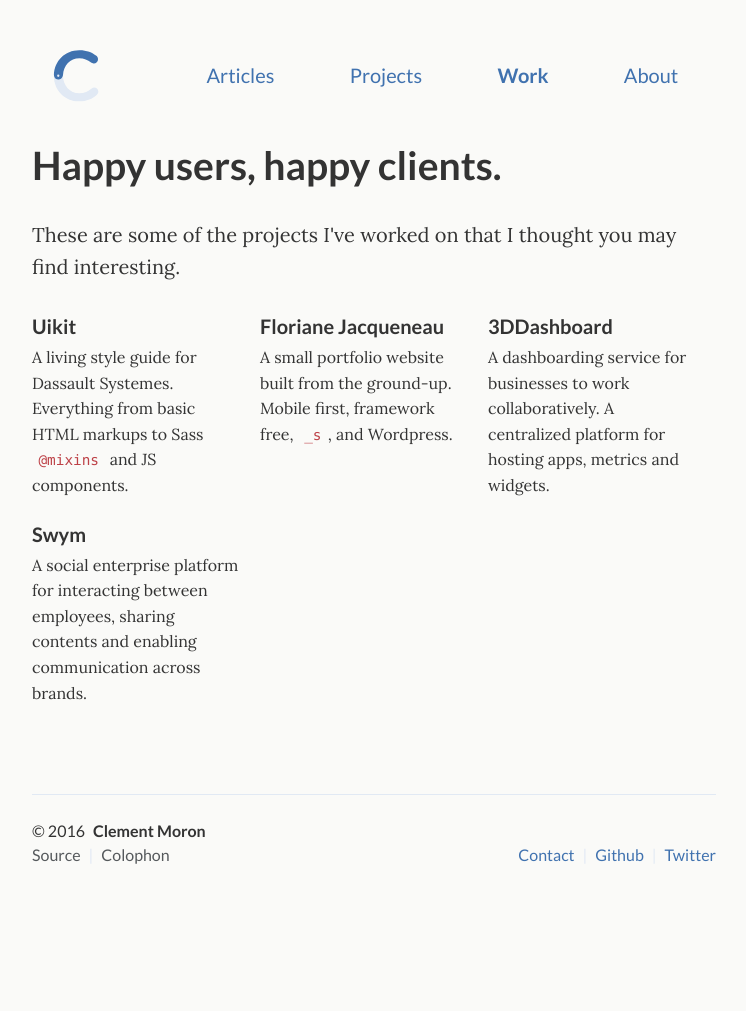
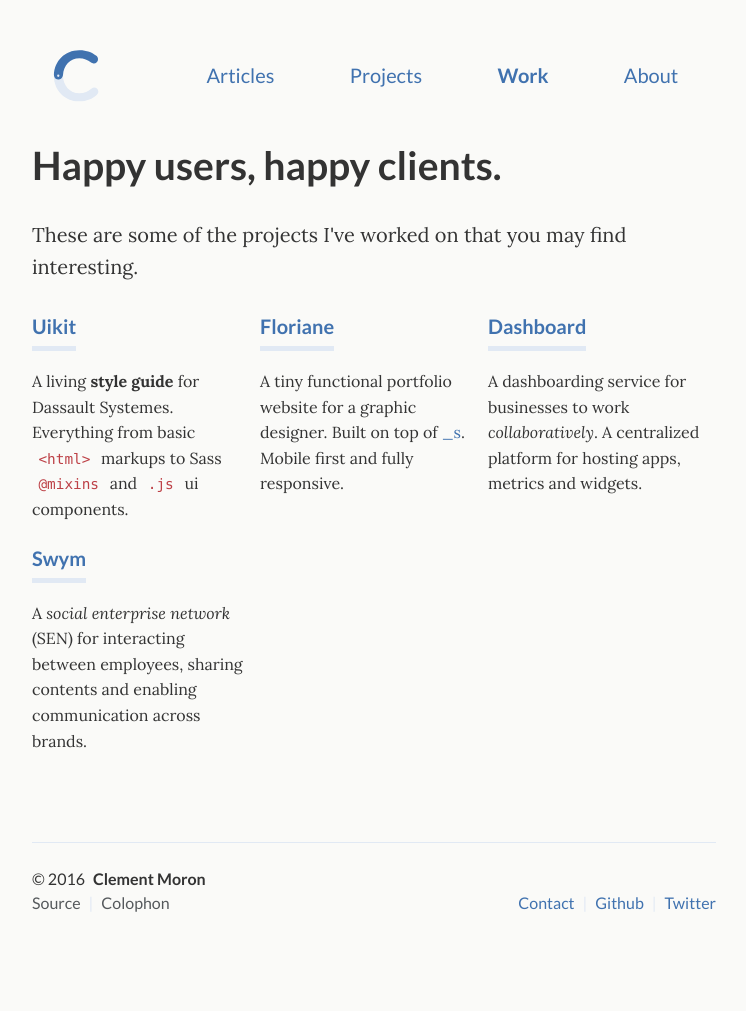
Before and after one commit to clenemt/clenemt.dev, a Jekyll site: the page built from _pages/work.html, in a window 1280 px wide. Shown: the whole page, without its empty margins (266-1012 px from the left). Built offline with Jekyll 4.4.1, drawn with Linux system fonts in a browser that asks for light colours; before the commit the page ends 963 px from its top, so only the background shows below that.

Commit message:
Fix wording and styles

```diff
--- a/_config.yml
+++ b/_config.yml
@@ -1,4 +1,4 @@
-# The main config file for your Jenkyll template
+# The main config file for your Jekyll template
 
 # Site settings
 title: Clenemt
@@ -28,16 +28,16 @@
 navigation:
   - title: Articles
     url: /articles/
-    desc: Read articles about the web ever changing techs and best practices
+    desc: Some weird ramblings I occasionally publish and instantly forget
   - title: Projects
     url: /projects/
     desc: Projects that I have built in my spare time and that I am proud to showcase
   - title: Work
     url: /work/
-    desc: Projects that I have worked on an that I thought you may find interesting
+    desc: Stuffs that I have worked on an that you may find interesting
   - title: About
     url: /about/
-    desc: Learn about me, my personal profile, my hobbies and some other coll stuffs
+    desc: Learn about me, my hobbies and some other cool things
 
 # Front Matter settings
 defaults:
--- a/_pages/work.html
+++ b/_pages/work.html
@@ -2,32 +2,32 @@
 layout: page
 title: Work
 subtitle: Happy users, happy clients.
-desc: Projects that I have worked on an that I thought you may find interesting
+desc: Stuffs that I have worked on an that you may find interesting.
 permalink: /work/
 ---
 
-<p>These are some of the projects I've worked on that I thought you may find interesting.</p>
+<p>These are some of the projects I've worked on that you may find interesting.</p>
 
 <div class="projects">
   <div class="grid no-gutters">
     <div class="unit one-third">
       <div class="project">
-        <h4>Uikit</h4>
-        A living style guide for Dassault Systemes. Everything from basic HTML markups to Sass <code>@mixins</code> and JS components.</p>
+        <h4 class="project-title"><a href="uikit">Uikit</a></h4>
+        <p>A living <strong>style guide</strong> for Dassault Systemes. Everything from basic <code>&lt;html&gt;</code> markups to Sass <code>@mixins</code> and <code>.js</code> ui components.</p>
       </div>
     </div>
 
     <div class="unit one-third">
       <div class="project">
-        <h4>Floriane Jacqueneau</h4>
-        <p>A small portfolio website built from the ground-up. Mobile first, framework free, <code>_s</code>, and Wordpress.</p>
+        <h4 class="project-title"><a href="floriane">Floriane</a></h4>
+        <p>A tiny functional portfolio website for a graphic designer. Built on top of <a href="http://underscores.me/">_s</a>. Mobile first and fully responsive.</p>
       </div>
     </div>
 
     <div class="unit one-third">
       <div class="project">
-        <h4>3DDashboard</h4>
-        A dashboarding service for businesses to work collaboratively. A centralized platform for hosting apps, metrics and widgets.</p>
+        <h4 class="project-title"><a href="3dd">Dashboard</a></h4>
+        A dashboarding service for businesses to work <em>collaboratively</em>. A centralized platform for hosting apps, metrics and widgets.</p>
       </div>
     </div>
   </div><!-- grid -->
@@ -35,8 +35,8 @@
   <div class="grid no-gutters">
     <div class="unit one-third">
       <div class="project">
-        <h4>Swym</h4>
-        A social enterprise platform for interacting between employees, sharing contents and enabling communication across brands.</p>
+        <h4 class="project-title"><a href="swym">Swym</a></h4>
+        A <em>social enterprise network</em> (SEN) for interacting between employees, sharing contents and enabling communication across brands.</p>
       </div>
     </div>
   </div><!-- grid -->
--- a/_sass/_site.scss
+++ b/_sass/_site.scss
@@ -178,10 +178,12 @@
   .post-title {
     color: $brand-color;
     margin-bottom: $spacer0;
+    font-weight: bold;
   }
 
   .post {
     margin-bottom: $spacer2;
+    font-size: 1rem;
   }
 }
 
@@ -195,9 +197,9 @@
 .post-date {
   display: block;
   font-family: $font-heading;
-  font-size: 1rem;
   color: $text-muted;
   margin: -$spacer0 0 $spacer;
+  font-size: 0.875rem;
 }
 
 // Reset the responsive content
@@ -217,18 +219,17 @@
 }
 
 .post-link::after {
-  width: 100%;
   -webkit-transform-origin: left center;
   transform-origin: left center;
-  -webkit-transform: scaleX(.2);
-  transform: scaleX(.2);
+  -webkit-transform: scaleX(1);
+  transform: scaleX(1);
   transition: .5s all cubic-bezier(.5, -.2, .25, 1.2);
 }
 
 .post-link:focus::after,
 .post-link:hover::after {
-  -webkit-transform: scaleX(.4);
-  transform: scaleX(.4);
+  -webkit-transform: scaleX(3);
+  transform: scaleX(3);
 }
 
 // SITE PAGES ====================================
@@ -240,15 +241,31 @@
 .project {
   margin-right: $spacer;
   font-size: 1rem;
+}
 
-  h4 {
+.project-title {
+  margin-bottom: $spacer1;
+
+  a {
     font-weight: bold;
+    border-bottom: 5px solid $brand-light-color;
+    padding-bottom: $spacer0;
+
+    &:hover,
+    &:focus {
+      text-decoration: none;
+      border-bottom-color: $brand-color;
+    }
   }
 }
 
 @include mq-up(md) {
   .projects {
     margin-top: $spacer2;
+  }
+
+  .project-title {
+    margin-bottom: $spacer2;
   }
 }
 
--- a/articles/index.html
+++ b/articles/index.html
@@ -15,7 +17,7 @@
   {% for post in paginator.posts %}
   <li class="post">
     <a class="post-link" href="{{ post.url | prepend: site.baseurl }}">
-      <h3 class="post-title">{{ post.title }}</h3>
+      <h4 class="post-title">{{ post.title }}</h4>
       <time class="post-date" datetime="{{ post.date }}">
       {% assign d = post.date | date: "%-d" %}
       {% assign m = post.date | date: "%B" %}
```
Also changed, not shown: other parts of articles/index.html (+2 -0 lines), _pages/about.md (+1 -1 lines), _pages/projects.html (+10 -10 lines), _pages/uikit.html (added, +14 -0 lines).
